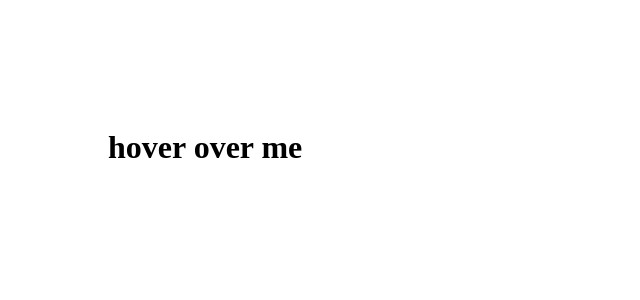
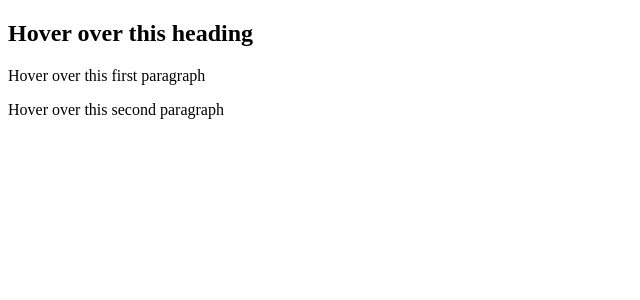
Before and after one commit to acciojob/react-composition-3-VenkataReddyPadala, a React app: page / in a window 1280 px wide. Shown: the top 300 px of the page, without its empty margins (0-640 px from the left). Built offline with nearby package versions, Linux system fonts and the light colour scheme.

Commit message:
first commit

```diff
--- a/src/components/App.js
+++ b/src/components/App.js
@@ -1,16 +1,22 @@
 import React from "react";
-import "./../styles/App.css";
 import Tooltip from "./Tooltip";
 
-const App = () => {
+function App() {
   return (
     <div>
-      {/* Do not remove the main div */}
-      <Tooltip text="This is a tooltip">
-        <h1>hover over me</h1>
+      <Tooltip text="Tooltip for heading">
+        <h2>Hover over this heading</h2>
+      </Tooltip>
+
+      <Tooltip text="Tooltip for first paragraph">
+        <p>Hover over this first paragraph</p>
+      </Tooltip>
+
+      <Tooltip text="Another tooltip for second paragraph">
+        <p>Hover over this second paragraph</p>
       </Tooltip>
     </div>
   );
-};
+}
 
 export default App;
--- a/src/components/Tooltip.js
+++ b/src/components/Tooltip.js
@@ -1,19 +1,35 @@
-import React, { useState, cloneElement } from "react";
+// Tooltip.js
+import React, { useState } from "react";
 
 function Tooltip({ text, children }) {
   const [visible, setVisible] = useState(false);
 
-  // Add className="tooltip" and mouse events directly to the CHILD element
-  const childWithProps = cloneElement(children, {
-    className: "tooltip",
-    onMouseEnter: () => setVisible(true),
-    onMouseLeave: () => setVisible(false),
-  });
+  // Ensure we only have a single React element as a child
+  const child = React.Children.only(children);
 
-  return (
+  return React.cloneElement(
+    child,
+    {
+      // add / merge the tooltip class on the child element itself
+      className:
+        (child.props.className ? child.props.className + " " : "") + "tooltip",
+
+      // attach hover handlers while preserving any existing ones
+      onMouseEnter: (e) => {
+        setVisible(true);
+        if (child.props.onMouseEnter) {
+          child.props.onMouseEnter(e);
+        }
+      },
+      onMouseLeave: (e) => {
+        setVisible(false);
+        if (child.props.onMouseLeave) {
+          child.props.onMouseLeave(e);
+        }
+      },
+    },
     <>
-      {childWithProps}
-
+      {child.props.children}
       {visible && <div className="tooltiptext">{text}</div>}
     </>
   );
```
